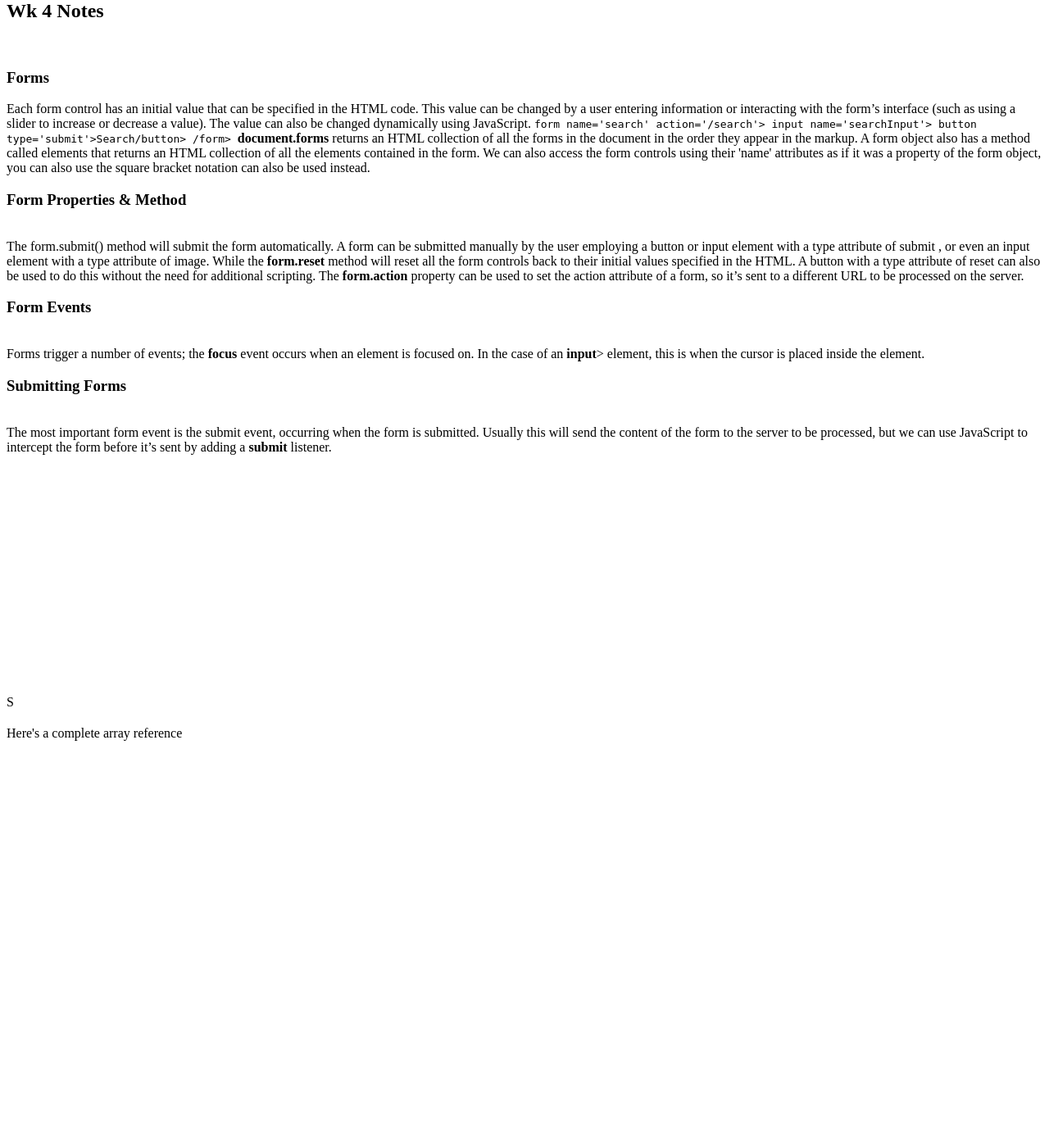
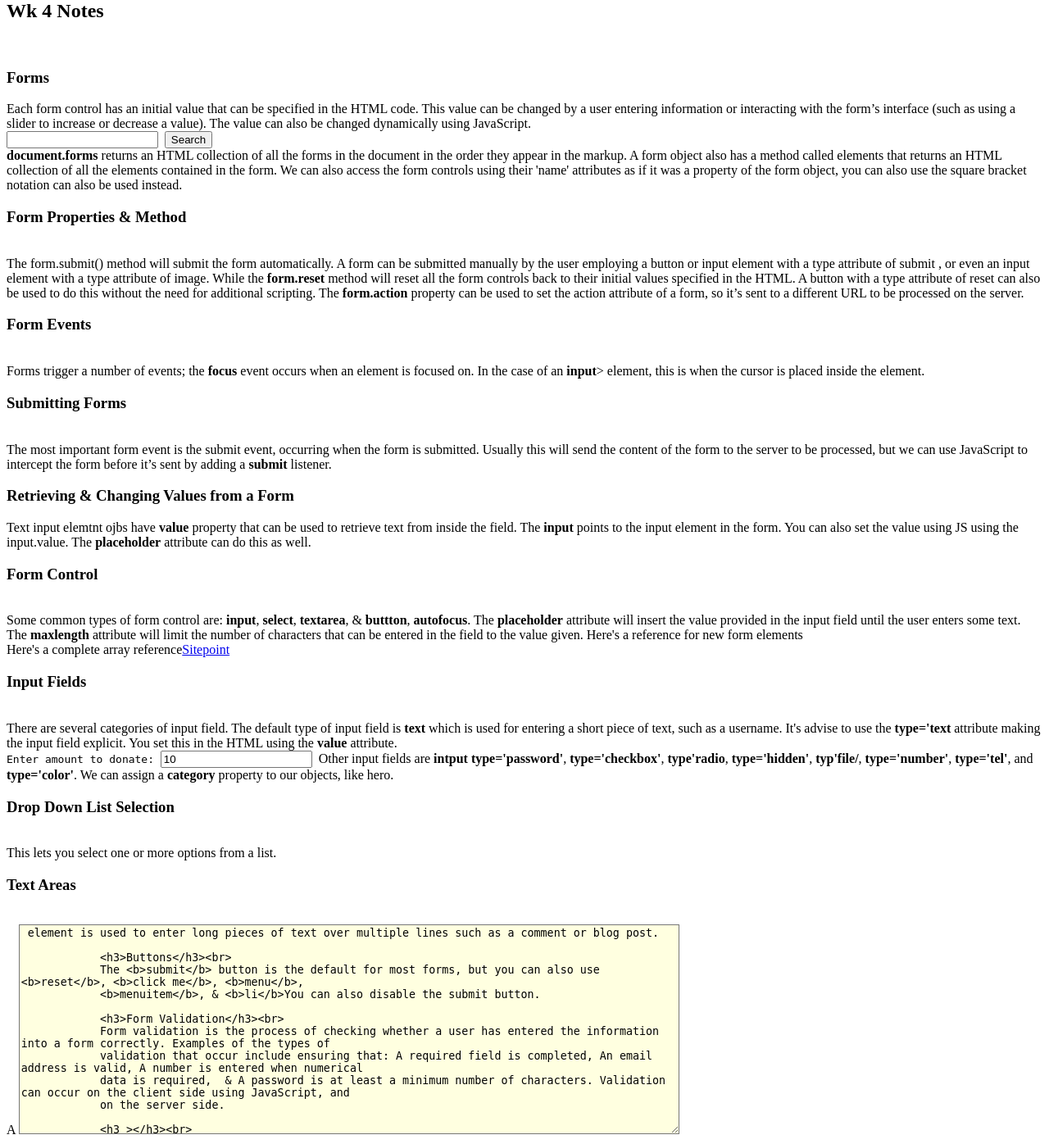
Before and after one commit to AA2rm/WDD-330-Javascript, a PHP site: page /wk4/notes.html in a window 1280 px wide. Shown: the part 20-1416 px from the top of the page at 82% size. Before the commit the page ends 924 px from the top, so only its background shows below. Run offline with PHP 8.4, Linux system fonts and the light colour scheme.

Commit message:
Wk 4.3 Assignments

```diff
--- a/quiz/quizindex.html
+++ b/quiz/quizindex.html
@@ -13,6 +13,10 @@
         <h1>Quiz Ninja!</h1>
         </header>
     <div id='question'></div>
+    <form id='response'>
+        <input name='answer' type='text'>
+        <button type='submit'>Submit Answer</button>
+    </form>
     <div id='result'></div>
     <div id='info'></div>
     </div>
--- a/styles/main.css
+++ b/styles/main.css
@@ -39,6 +39,7 @@ nav ul li a {
 
 /*CLASS SELECTORS*/
 /* Open the class="open" when present */
+
 .open li {
     display: block;
 }
--- a/wk1/index.html
+++ b/wk1/index.html
@@ -36,7 +36,7 @@
 
 <body>
     <header id="page-header">
-        <?php include $_SERVER['DOCUMENT_ROOT'].'/acme/common/header.php';?>
+        <?php include .'/wdd330/common/header.php';?>
     </header>
     <main>
         <section id="story_display">
--- a/wk4/notes.html
+++ b/wk4/notes.html
@@ -31,12 +31,12 @@
             entering information or interacting with the form’s interface (such as using a slider to increase or
             decrease a value). The value can also be changed dynamically using JavaScript.
             <code>
-                form name='search' action='/search'>
-                <!--name attribute 'search'-->
-                input name='searchInput'>
-                <!--input field & a 'searchInput' attribute-->
-                button type='submit'>Search/button>
-                /form>
+                <form name='search' action='/search'>
+                    <!--name attribute 'search'-->
+                    <input name='searchInput'>
+                    <!--input field & a 'searchInput' attribute-->
+                    <button type='submit'>Search</button>
+                </form>
             </code>
             <b>document.forms</b> returns an HTML collection of all the forms in the document in the order they appear
             in the markup.
@@ -47,42 +47,82 @@
             use the square bracket notation can also be used instead.<br>
 
             <h3>Form Properties & Method</h3><br>
-            The form.submit() method will submit the form automatically. A form can be submitted manually by the user employing
-            a button or input element with a type attribute of submit , or even an input element with a type attribute of image.
-            While the <b>form.reset</b> method will reset all the form controls back to their initial values specified in the HTML.
-            A button with a type attribute of reset can also be used to do this without the need for additional scripting. The
-            <b>form.action</b> property can be used to set the action attribute of a form, so it’s sent to a different URL to be
+            The form.submit() method will submit the form automatically. A form can be submitted manually by the user
+            employing
+            a button or input element with a type attribute of submit , or even an input element with a type attribute
+            of image.
+            While the <b>form.reset</b> method will reset all the form controls back to their initial values specified
+            in the HTML.
+            A button with a type attribute of reset can also be used to do this without the need for additional
+            scripting. The
+            <b>form.action</b> property can be used to set the action attribute of a form, so it’s sent to a different
+            URL to be
             processed on the server.<br>
 
-            <h3 >Form Events</h3><br>
-            Forms trigger a number of events; the <b>focus</b> event occurs when an element is focused on. In the case of an
+            <h3>Form Events</h3><br>
+            Forms trigger a number of events; the <b>focus</b> event occurs when an element is focused on. In the case
+            of an
             <b>input</b>> element, this is when the cursor is placed inside the element.
 
-            <h3 >Submitting Forms</h3><br>
-            The most important form event is the submit event, occurring when the form is submitted. Usually this will send the content
-            of the form to the server to be processed, but we can use JavaScript to intercept the form before it’s sent by adding a
-            <b>submit</b> listener.
+            <h3>Submitting Forms</h3><br>
+            The most important form event is the submit event, occurring when the form is submitted. Usually this will
+            send the content
+            of the form to the server to be processed, but we can use JavaScript to intercept the form before it’s sent
+            by adding a
+            <b>submit</b> listener.<br>
+
+            <h3>Retrieving & Changing Values from a Form</h3>
+            Text input elemtnt ojbs have <b>value</b> property that can be used to retrieve text from inside the field.
+            The <b>input</b>
+            points to the input element in the form. You can also set the value using JS using the input.value. The
+            <b>placeholder</b>
+            attribute can do this as well. <br>
+
+            <h3>Form Control</h3><br>
+            Some common types of form control are: <b>input</b>, <b>select</b>, <b>textarea</b>, & <b>buttton</b>,
+            <b>autofocus</b>.
+            The <b>placeholder</b> attribute will insert the value provided in the input field until the user enters
+            some text. The
+            <b>maxlength</b> attribute will limit the number of characters that can be entered in the field to the value
+            given.
+            Here's a reference for new form elements
+
+            <div class="sitepoint">Here's a complete array reference<a
+                    href="https://www.sitepoint.com/html5-forms-markup/">Sitepoint</a>
+            </div>
 
 
+            <h3>Input Fields</h3><br>
+            There are several categories of input field. The default type of input field is <b>text</b> which is used
+            for entering a short piece of text, such as a username. It's advise to use the <b>type='text</b> attribute making the input field
+            explicit. You set  this in the HTML using the <b>value</b> attribute.<br>
+            <code>
 
+                <label for='donation-amount'>Enter amount to donate:
+                    <input type='text' id='donation-amount' name='donationAmount' value='10'>
+                </label>
+            </code>
+            Other input fields are <b>intput type='password'</b>, <b>type='checkbox'</b>, <b>type'radio</b>,
+            <b>type='hidden'</b>, <b>typ'file/</b>,
+            <b>type='number'</b>, <b>type='tel'</b>, and <b>type='color'</b>. We can assign a <b>category</b> property
+            to our objects, like hero.
 
-            <h3 ></h3><br>
+            <br>
+            <h3>Drop Down List Selection</h3><br>
+            This lets you select one or more options from a list.
 
+            <h3>Text Areas</h3><br>
+            A <textarea> element is used to enter long pieces of text over multiple lines such as a comment or blog post.
 
-            <h3 ></h3><br>
+            <h3>Buttons</h3><br>
+            The <b>submit</b> button is the default for most forms, but you can also use <b>reset</b>, <b>click me</b>, <b>menu</b>,
+            <b>menuitem</b>, & <b>li</b>You can also disable the submit button.
 
-
-            <h3 ></h3><br>
-
-
-            <h3 ></h3><br>
-
-
-            <h3 ></h3><br>
-
-
-            <h3 ></h3><br>
-
+            <h3>Form Validation</h3><br>
+            Form validation is the process of checking whether a user has entered the information into a form correctly. Examples of the types of
+            validation that occur include ensuring that: A required field is completed, An email address is valid, A number is entered when numerical
+            data is required,  & A password is at least a minimum number of characters. Validation can occur on the client side using JavaScript, and
+            on the server side.
 
             <h3 ></h3><br>
 
@@ -94,19 +134,14 @@
 
             </section>
 
-            <section id="">S
+
                 <h2></h2>
 
 
-            </section>
-        </section>
+
     </main>
     <footer></footer>
     <script src="scripts/main.js"></script>
 </body>
 
 </html>
-
-<div class="varscopes">Here's a complete array reference<a
-        href="https://www.sitepoint.com/premium/books/html5-css3-for-the-real-world-2nd-edition/read/1https://www.sitepoint.com/premium/books/html5-css3-for-the-real-world-2nd-edition/read/1https://www.sitepoint.com/premium/books/html5-css3-for-the-real-world-2nd-edition/read/1"></a>
-</div>
```
Also changed, not shown: index.html (+9 -9 lines), quiz/quizmain.js (+18 -5 lines), wk4/hero/hero.html (added, +92 -0 lines), wk4/hero/main.js (added, +100 -0 lines), wk4/index.html (+9 -2 lines), wk4/main.js (+35 -0 lines).
